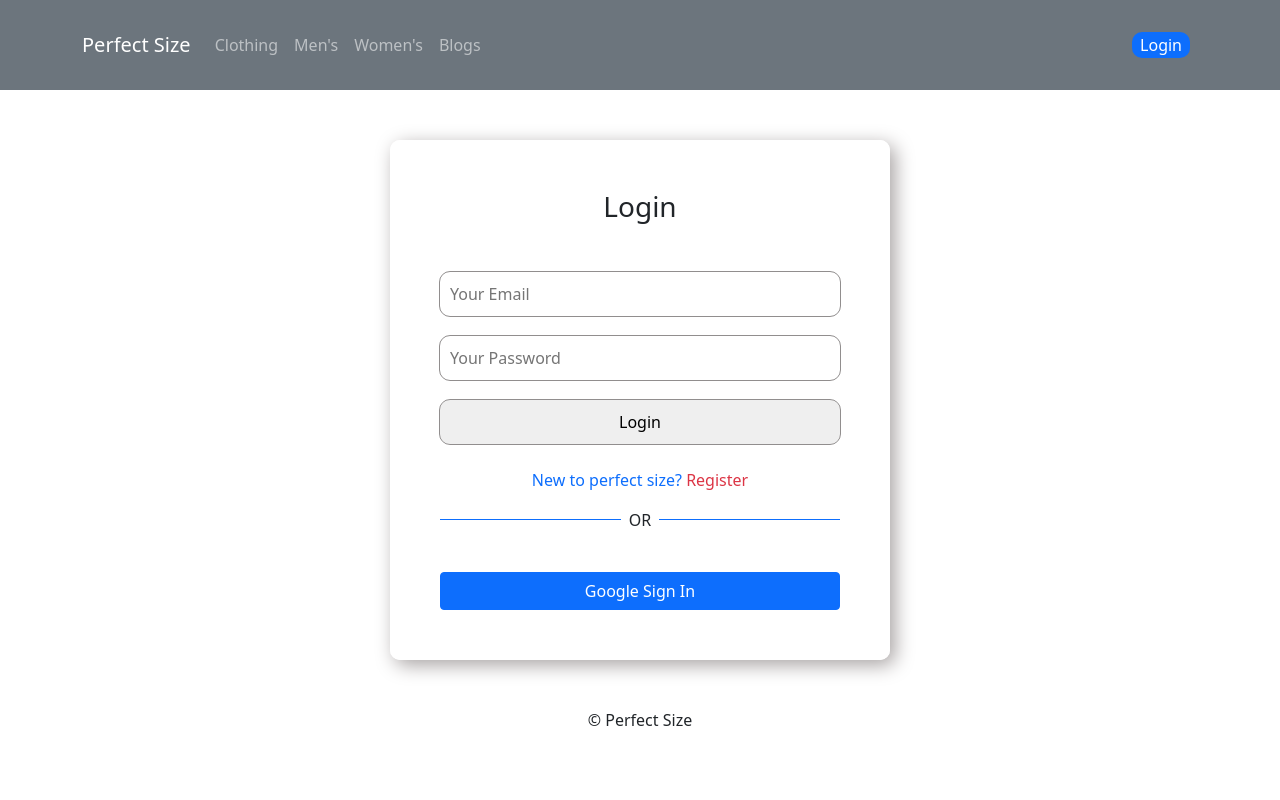
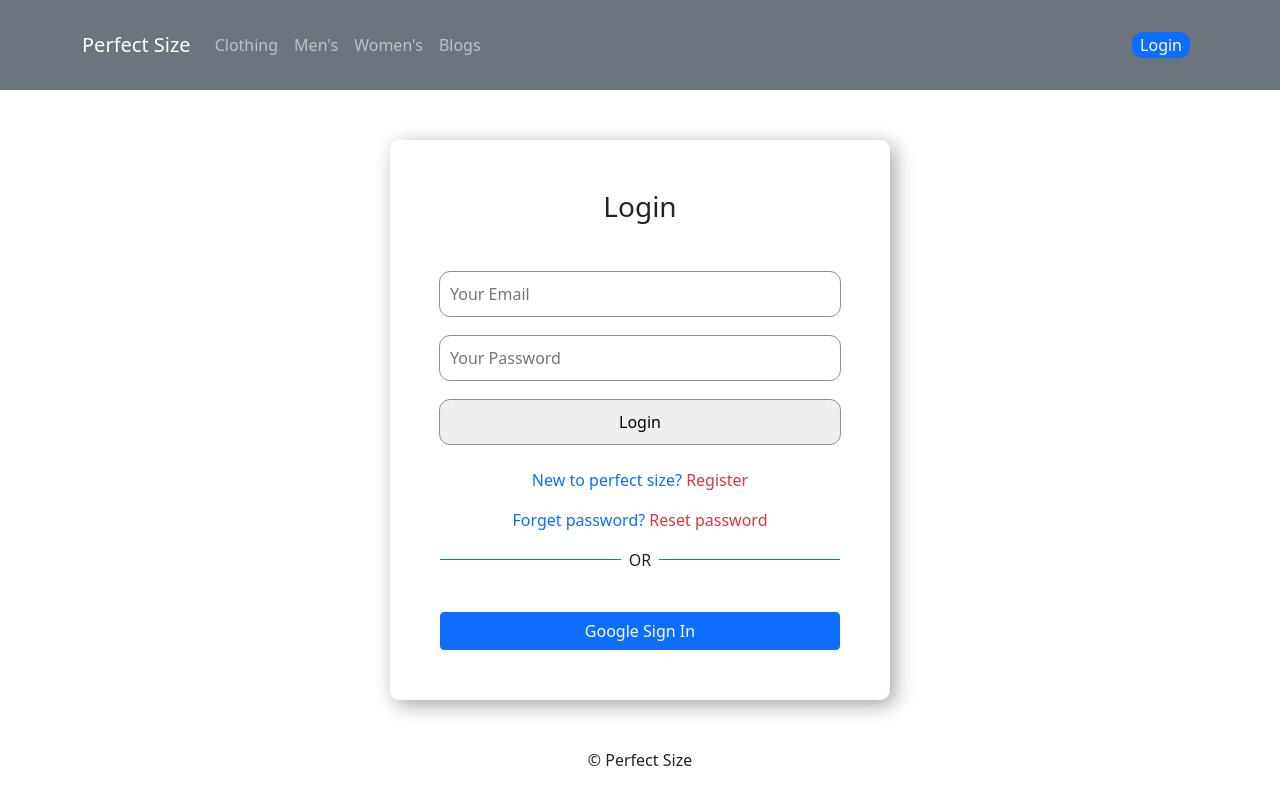
Before and after one commit to mehedihasan99/warehouse-management-client, a React (Create React App) app: page /login in a window 1280 px wide. Built offline with nearby package versions, Linux system fonts and the light colour scheme; no server answers.

Commit message:
add reset email

```diff
--- a/src/Pages/Inventory/Inventory.js
+++ b/src/Pages/Inventory/Inventory.js
@@ -12,6 +12,7 @@ const Inventory = () => {
             .then(res => res.json())
             .then(data => setCloth(data))
     }, [])
+
     // ---------- update-----------
     const handleUpdateStock = event => {
         event.preventDefault();
--- a/src/Pages/Login/Login/Login.css
+++ b/src/Pages/Login/Login/Login.css
@@ -3,6 +3,11 @@
     margin-top: 50px;
     justify-content: center;
     align-items: center;
+}
+
+.reset-btn {
+    background-color: white;
+    border: none;
 }
 
 .form-container {
--- a/src/Pages/Login/Login/Login.js
+++ b/src/Pages/Login/Login/Login.js
@@ -1,7 +1,8 @@
+import { async } from '@firebase/util';
 import axios from 'axios';
 import React, { useRef } from 'react';
 import { Spinner } from 'react-bootstrap';
-import { useSignInWithEmailAndPassword } from 'react-firebase-hooks/auth';
+import { useSendPasswordResetEmail, useSignInWithEmailAndPassword } from 'react-firebase-hooks/auth';
 import { Link, useLocation, useNavigate } from 'react-router-dom';
 import auth from '../../../firebase.init';
 import SocialLogin from '../SocialLogin/SocialLogin';
@@ -15,16 +16,25 @@ const Login = () => {
         loading,
         error,
     ] = useSignInWithEmailAndPassword(auth);
+    const [sendPasswordResetEmail, sending, error1] = useSendPasswordResetEmail(
+        auth
+    );
     let location = useLocation();
     let from = location.state?.from?.pathname || "/";
     const navigate = useNavigate();
-    if (loading) {
+    const resetPassword = async () => {
+        const email = emailRef.current.value;
+        await sendPasswordResetEmail(email);
+        alert('Sent email');
+    }
+    if (loading || sending) {
         return <div className='text-center mt-5'>
             <Spinner className='mt-5' animation="border" variant="primary" />
         </div>
     }
     let errorMsg;
-    if (error) {
+
+    if (error || error1) {
 
         errorMsg = <p>Error: {error.message}</p>
 
@@ -51,6 +61,14 @@ const Login = () => {
                     <span className='text-primary'>New to perfect size?</span>
                     <span> <Link className='link-btn text-danger' to='/register'>Register</Link></span>
                 </p>
+                <p className='text-center mt-2'>
+                    <span className='text-primary'>Forget password?</span>
+                    <span>
+                        <Link
+                            onClick={resetPassword}
+                            className='link-btn text-danger' to='/register'> Reset password</Link>
+                    </span>
+                </p>
                 <p className='text-danger text-center'>{errorMsg}</p>
                 <SocialLogin></SocialLogin>
             </form>
```
